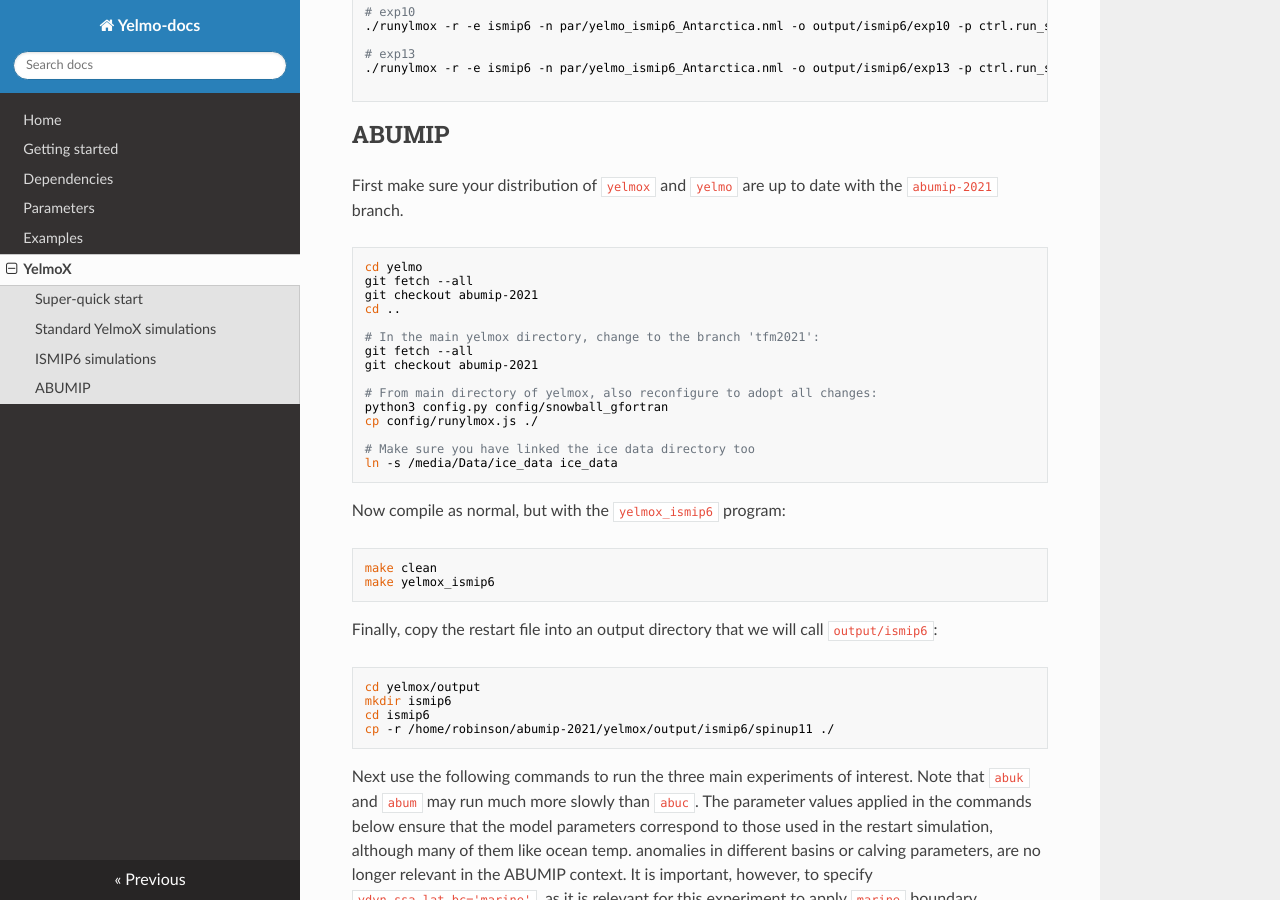
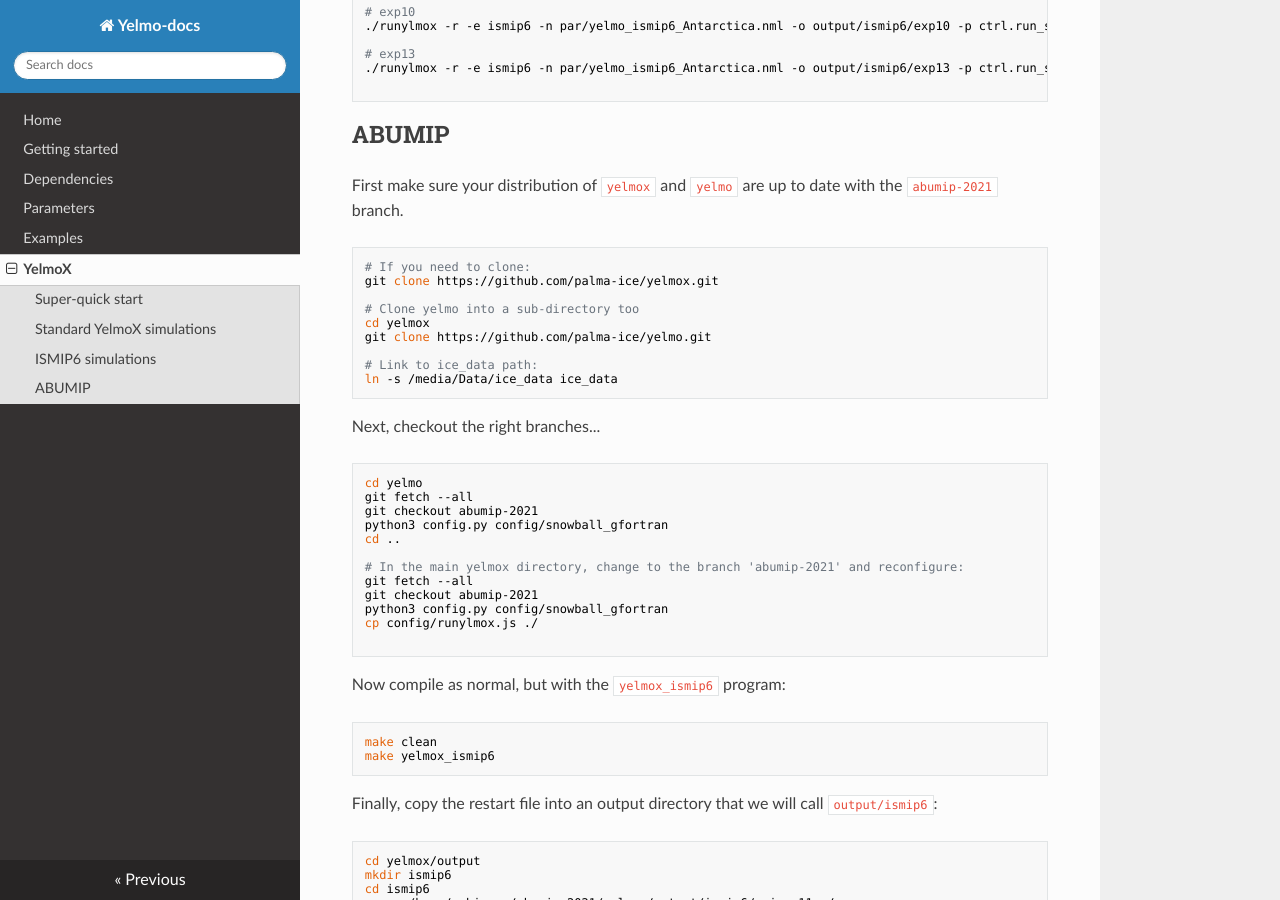
Before and after one commit to palma-ice/yelmo-docs, an MkDocs documentation site: the page built from docs/running-with-yelmox.md, in a window 1280 px wide and 900 px high, scrolled down 3110 px. Built offline with MkDocs 1.6.1, drawn with Linux system fonts in a browser that asks for light colours; nearby versions of some CDN libraries.

Commit message:
Updated abumip (2).

````diff
--- a/docs/running-with-yelmox.md
+++ b/docs/running-with-yelmox.md
@@ -138,21 +138,32 @@ Next run different experiments of interest that restart from the spinup experime
 First make sure your distribution of `yelmox` and `yelmo` are up to date with the `abumip-2021` branch.
 
 ```
+# If you need to clone:
+git clone https://github.com/palma-ice/yelmox.git
+
+# Clone yelmo into a sub-directory too
+cd yelmox
+git clone https://github.com/palma-ice/yelmo.git
+
+# Link to ice_data path:
+ln -s /media/Data/ice_data ice_data
+```
+
+Next, checkout the right branches...
+
+```
 cd yelmo
 git fetch --all
 git checkout abumip-2021
+python3 config.py config/snowball_gfortran
 cd ..
 
-# In the main yelmox directory, change to the branch 'tfm2021':
+# In the main yelmox directory, change to the branch 'abumip-2021' and reconfigure:
 git fetch --all
 git checkout abumip-2021
-
-# From main directory of yelmox, also reconfigure to adopt all changes:
 python3 config.py config/snowball_gfortran
 cp config/runylmox.js ./
 
-# Make sure you have linked the ice data directory too
-ln -s /media/Data/ice_data ice_data
 ```
 
 Now compile as normal, but with the `yelmox_ismip6` program:
````
